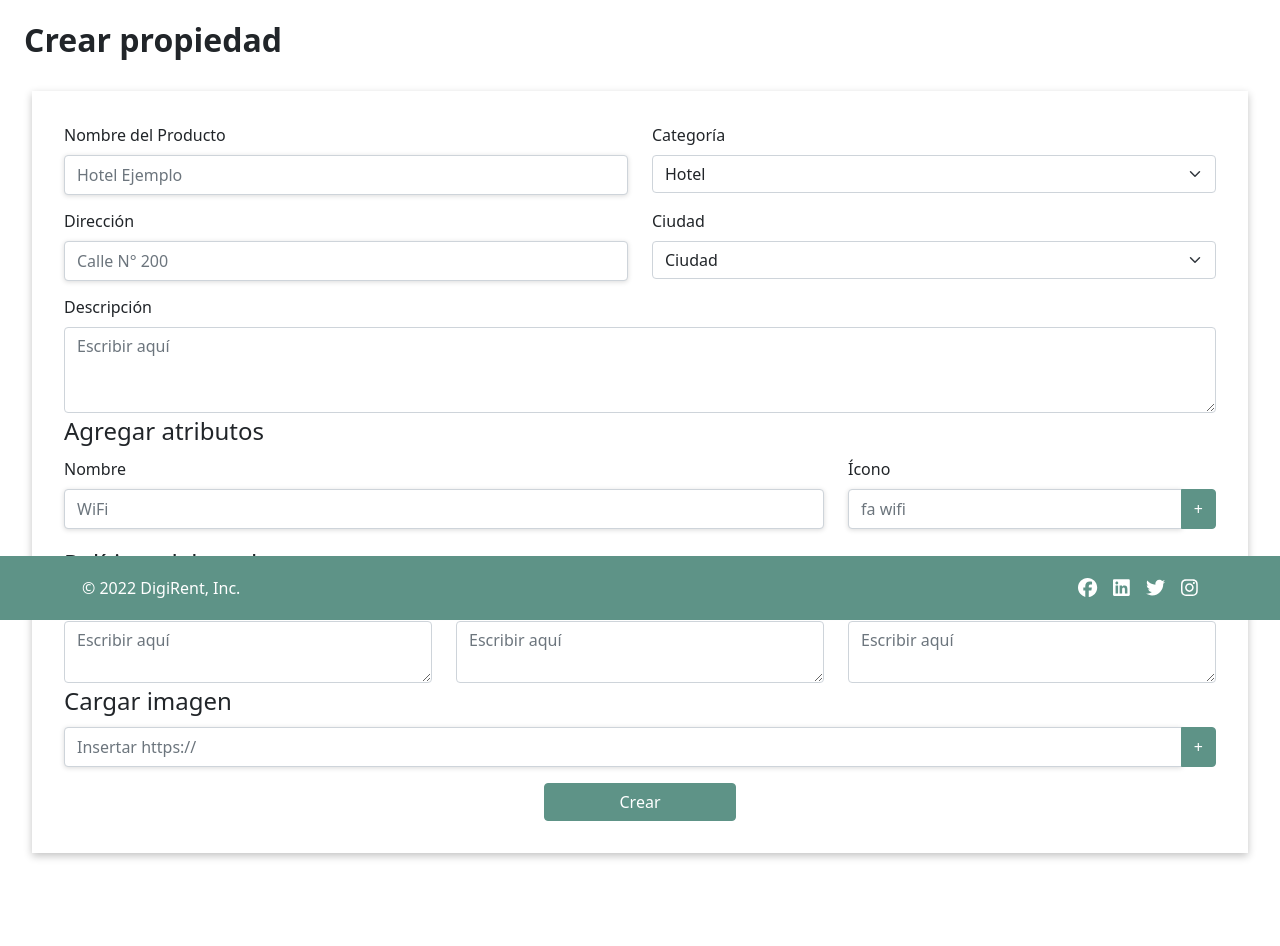
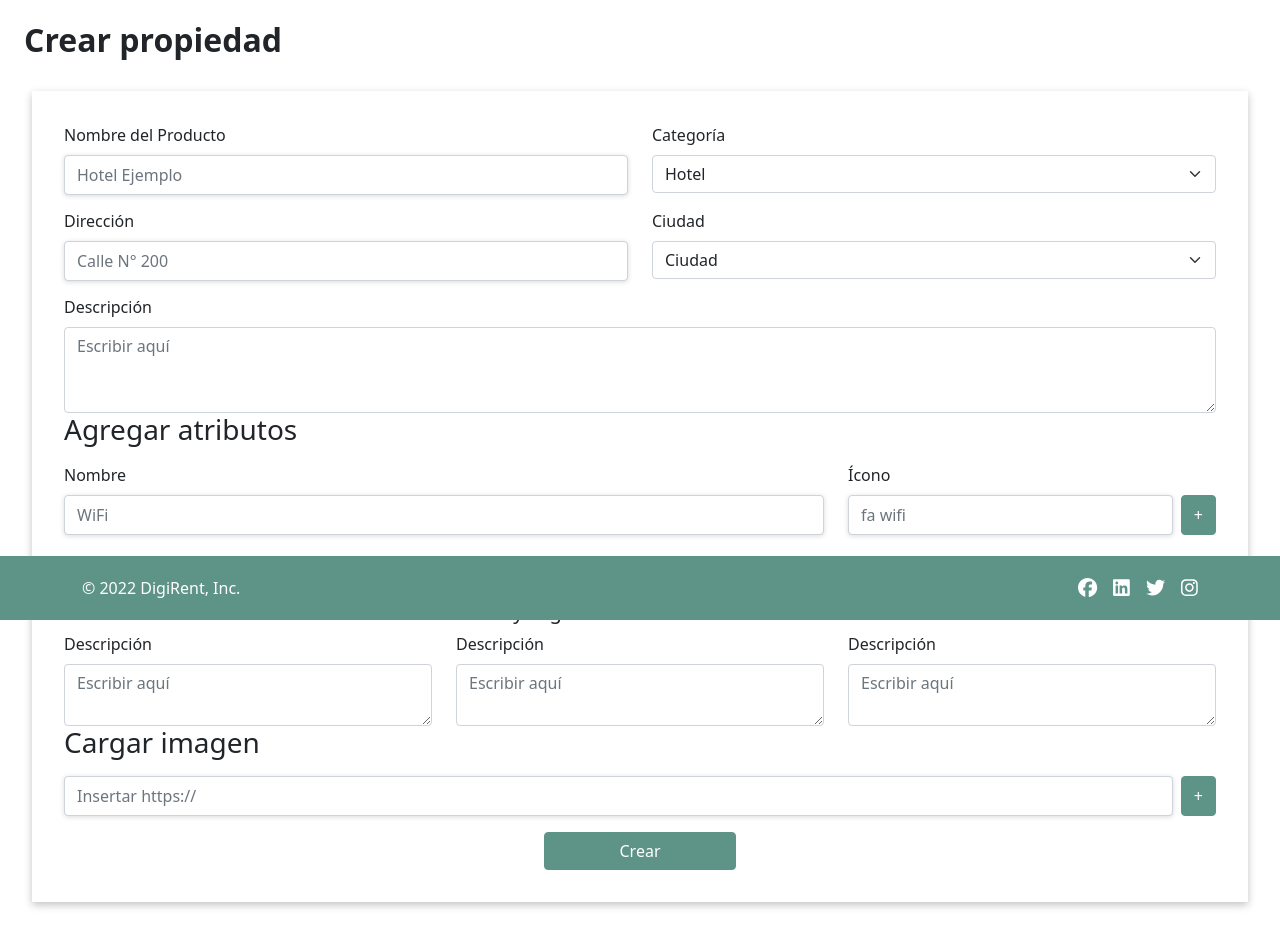
Before and after one commit to marielagcw/CTDGrupo11DigiRent, a React (Create React App) app in the folder FrontEnd/: page /nuevoProducto in a window 1280 px wide. Shown: the part 180-1126 px from the top of the page. Built offline with nearby package versions, Linux system fonts and the light colour scheme; no server answers.

Commit message:
Agregado de código para el form de agregar nuevo producto

```diff
--- a/FrontEnd/src/components/ProductoForm.jsx
+++ b/FrontEnd/src/components/ProductoForm.jsx
@@ -1,15 +1,44 @@
-import React, { useState } from "react";
 import Header from "./Header";
 import Navbar from "./Navbar";
 import Footer from "./Footer";
 import { BsChevronLeft } from "react-icons/bs";
 import { useNavigate } from "react-router-dom";
 import "../styles/ProductoForm.css";
+import { useState } from "react";
+import { useFetch } from "../hooks/useFetch";
+import { useEffect } from "react";
 
 export default function ProductoForm() {
+  // React Router
+  const navigate = useNavigate();
+
   /* -------------------------- Lógica del formulario ------------------------- */
 
-  const navigate = useNavigate();
+  const [data, setData] = useState({
+    nombreProducto: "",
+    categoria: "",
+    direccion: "",
+    selectCiudades: "",
+    descripcionProducto: "",
+    nombreAtributo: "",
+    iconoAtributo: "",
+    descripcionNormas: "",
+    descripcionSalud: "",
+    descripcionPolitica: "",
+    cargarImagen: "",
+  });
+
+  // Obtenemos las ciudades y las categorías para los select
+  const ciudades = useFetch("http://localhost:8080/ciudades/listarTodos").data;
+  console.log(ciudades);
+  const categorias = useFetch(
+    "http://localhost:8080/categorias/listarTodos"
+  ).data;
+  console.log(categorias);
+
+  // useEffect(()=>{
+
+  // }, [])
 
   /* ----------------------- Renderizado del formulario ----------------------- */
   return (
@@ -25,10 +54,16 @@ export default function ProductoForm() {
       </div>
       <h2 id="tituloProductoFormulario">Crear propiedad</h2>
       <div id="cardProductoFormulario">
-        <form>
+        <form
+          onSubmit={(e) => {
+            e.preventDefault();
+            console.log(data);
+            navigate("/");
+          }}
+        >
           <div className="row justify-content-md-center">
             <div className="col-md-6">
-              <label for="nombreProducto" className="form-label">
+              <label htmlFor="nombreProducto" className="form-label">
                 Nombre del Producto
               </label>
               <input
@@ -36,24 +71,33 @@ export default function ProductoForm() {
                 className="form-control"
                 id="nombreProducto"
                 placeholder="Hotel Ejemplo"
+                value={data.nombreProducto}
+                onChange={(e) =>
+                  setData({ ...data, nombreProducto: e.target.value })
+                }
                 required
               />
             </div>
+
             <div className="col-md-6">
-              <label for="categoria" className="form-label">
+              <label htmlFor="categoria" className="form-label">
                 Categoría
               </label>
-              <select class="form-select mb-3" id="categoria">
-                <option selected>Hotel</option>
-                <option value="1">One</option>
-                <option value="2">Two</option>
-                <option value="3">Three</option>
+              <select
+                onChange={(e) =>
+                  setData({ ...data, categoria: e.target.value })
+                }
+                className="form-select mb-3"
+                id="categoria"
+              >
+                <option defaultValue={data.categoria}>Hotel</option>
+
               </select>
             </div>
           </div>
           <div className="row justify-content-md-center">
             <div className="col-md-6">
-              <label for="direccion" className="form-label">
+              <label htmlFor="direccion" className="form-label">
                 Dirección
               </label>
               <input
@@ -61,39 +105,51 @@ export default function ProductoForm() {
                 className="form-control"
                 id="direccion"
                 placeholder="Calle N° 200"
+                value={data.direccion}
+                onChange={(e) =>
+                  setData({ ...data, direccion: e.target.value })
+                }
                 required
               />
             </div>
+
             <div className="col-md-6">
-              <label for="selectCiudades" className="form-label">
+              <label htmlFor="selectCiudades" className="form-label">
                 Ciudad
               </label>
-              <select class="form-select mb-3" id="selectCiudades">
-                <option selected>Ciudad</option>
+              <select className="form-select mb-3" id="selectCiudades">
+                <option defaultValue={data.categoria}>Ciudad</option>
                 <option value="1">One</option>
                 <option value="2">Two</option>
                 <option value="3">Three</option>
               </select>
             </div>
           </div>
+
           <div className="col-md-12">
-            <label for="descripcion" class="form-label">
+            <label htmlFor="descripcionProducto" className="form-label">
               Descripción
             </label>
             <textarea
-              class="form-control"
-              id="descripcion"
+              className="form-control"
+              id="descripcionProducto"
               rows="3"
               placeholder="Escribir aquí"
+              value={data.descripcionProducto}
+              onChange={(e) =>
+                setData({ ...data, descripcionProducto: e.target.value })
+              }
+              required
             ></textarea>
           </div>
+
           <fieldset>
             <legend className="fieldsetProductoFormulario">
-              Agregar atributos
+              <h3>Agregar atributos</h3>
             </legend>
             <div className="row justify-content-md-center">
               <div className="col-md-8">
-                <label for="nombreAtributo" className="form-label">
+                <label htmlFor="nombreAtributo" className="form-label">
                   Nombre
                 </label>
                 <input
@@ -101,23 +157,34 @@ export default function ProductoForm() {
                   className="form-control"
                   id="nombreAtributo"
                   placeholder="WiFi"
+                  value={data.nombreAtributo}
+                  onChange={(e) =>
+                    setData({ ...data, nombreAtributo: e.target.value })
+                  }
                   required
                 />
               </div>
+
               <div className="col-md-4">
-                <label for="icono" className="form-label">
+                <label htmlFor="iconoAtributo" className="form-label">
                   Ícono
                 </label>
-                <div class="input-group mb-3">
+                <div className="grupoSelectPlus">
+                <div className="input-group mb-3">
                   <input
                     type="text"
-                    class="form-control"
+                    className="form-control"
                     placeholder="fa wifi"
-                    id="icono"
+                    id="iconoAtributo"
+                    value={data.iconoAtributo}
+                    onChange={(e) =>
+                      setData({ ...data, iconoAtributo: e.target.value })
+                    }
                     required
                   />
+                  </div>
                   <button
-                    class="btn btn-primary"
+                    className="btn btn-primary plus"
                     type="button"
                     id="button-addon2"
                   >
@@ -127,16 +194,18 @@ export default function ProductoForm() {
               </div>
             </div>
           </fieldset>
+
           <fieldset>
             <legend className="fieldsetProductoFormulario">
-              Políticas del producto
+              <h3>Políticas del producto</h3>
             </legend>
             <div
               id="divContenedorPoliticas"
               className="row justify-content-md-left"
             >
               <div className="col-md-4">
-                <label for="descripcionNormas" className="form-label">
+                <h5>Normas de la casa</h5>
+                <label htmlFor="descripcionNormas" className="form-label">
                   Descripción
                 </label>
                 <textarea
@@ -144,10 +213,17 @@ export default function ProductoForm() {
                   className="form-control"
                   id="descripcionNormas"
                   placeholder="Escribir aquí"
+                  value={data.descripcionNormas}
+                  onChange={(e) =>
+                    setData({ ...data, descripcionNormas: e.target.value })
+                  }
+                  required
                 />
               </div>
+
               <div className="col-md-4">
-                <label for="descripcionSalud" className="form-label">
+                <h5>Salud y seguridad</h5>
+                <label htmlFor="descripcionSalud" className="form-label">
                   Descripción
                 </label>
                 <textarea
@@ -155,10 +231,17 @@ export default function ProductoForm() {
                   className="form-control"
                   id="descripcionSalud"
                   placeholder="Escribir aquí"
+                  value={data.descripcionSalud}
+                  onChange={(e) =>
+                    setData({ ...data, descripcionSalud: e.target.value })
+                  }
+                  required
                 />
               </div>
+
               <div className="col-md-4">
-                <label for="descripcionPolitica" className="form-label">
+                <h5>Política de cancelación</h5>
+                <label htmlFor="descripcionPolitica" className="form-label">
                   Descripción
                 </label>
                 <textarea
@@ -166,27 +249,45 @@ export default function ProductoForm() {
                   className="form-control"
                   id="descripcionPolitica"
                   placeholder="Escribir aquí"
+                  value={data.descripcionPolitica}
+                  onChange={(e) =>
+                    setData({ ...data, descripcionPolitica: e.target.value })
+                  }
+                  required
                 />
               </div>
             </div>
           </fieldset>
+
           <fieldset>
             <legend className="fieldsetProductoFormulario">
-              Cargar imagen
+              <h3>Cargar imagen</h3>
             </legend>
-            <div class="input-group mb-3">
+              <div className="grupoSelectPlus">
+            <div className="input-group mb-3">
               <input
                 type="text"
-                class="form-control"
+                className="form-control"
                 placeholder="Insertar https://"
+                id="cargarImagen"
+                value={data.cargarImagen}
+                onChange={(e) =>
+                  setData({ ...data, cargarImagen: e.target.value })
+                }
                 required
               />
-              <button class="btn btn-primary" type="button" id="button-addon2">
+              </div>
+              <button
+                className="btn btn-primary plus"
+                type="button"
+                id="button-addon2"
+              >
                 <div>+</div>
               </button>
             </div>
           </fieldset>
-          <div class="d-grid gap-2 col-2 mx-auto">
+
+          <div className="d-grid gap-2 col-2 mx-auto">
             <button type="submit" className="btn btn-primary">
               Crear
             </button>
--- a/FrontEnd/src/styles/ProductoForm.css
+++ b/FrontEnd/src/styles/ProductoForm.css
@@ -28,3 +28,12 @@ div#volverProductoFormulario{
     font-size: 3rem;
     color: white;
 }
+.grupoSelectPlus{
+    display:flex;
+    flex-direction: row;
+}
+
+.btn.btn-primary.plus{
+    height: 2.5rem;
+    margin-left: 0.5rem;
+}
```
